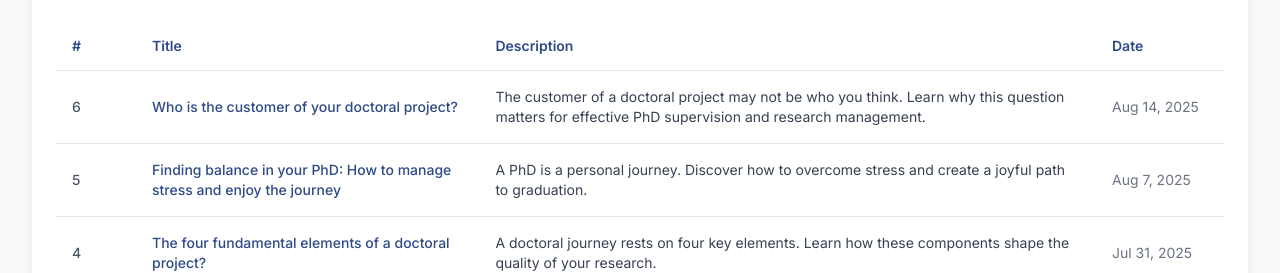
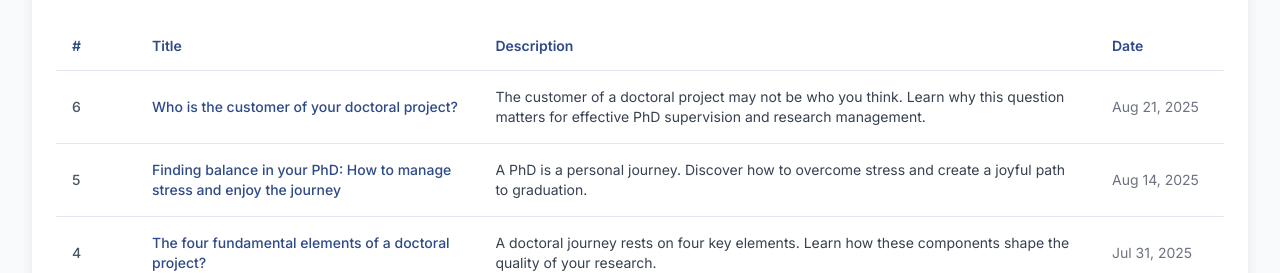
Before and after one commit to ReuvenKatz/pathway-nexus-gateway1, a React (Vite) app: page /blogs in a window 1280 px wide. Shown: the part 419-692 px from the top of the page. Built offline with nearby package versions, Linux system fonts and the light colour scheme; a web font is replaced by a local one.

Commit message:
Update blog dates

```diff
--- a/src/data/blogs.ts
+++ b/src/data/blogs.ts
@@ -11,7 +11,7 @@ export const blogs: Blog[] = [
     id: "1",
     title: "Who is the customer of your doctoral project?",
     description: "The customer of a doctoral project may not be who you think. Learn why this question matters for effective PhD supervision and research management.",
-    publishDate: "2025-08-14",
+    publishDate: "2025-08-21",
     content: `
       <div class="prose max-w-none">
         <p>In any commercial project there is a customer and there are stakeholders (if you are not familiar with these terms, please google them). Since doctoral research is a project, it goes without saying that it should have a customer.</p>
@@ -46,7 +46,7 @@ export const blogs: Blog[] = [
     id: "2",
     title: "Finding balance in your PhD: How to manage stress and enjoy the journey",
     description: "A PhD is a personal journey. Discover how to overcome stress and create a joyful path to graduation.",
-    publishDate: "2025-08-07",
+    publishDate: "2025-08-14",
     content: `
       <div class="prose max-w-none">
         <p>Candidates writing a dissertation will find themselves in some difficult and stressful situations. Often, they find themselves confronting major intellectual and organizational challenges for the first time in their lives. But a student's life is also filled with joy and beauty. Most graduate students are young, healthy and intelligent (though usually not financially well off, unfortunately). Your twenties or thirties are a time for falling in love, perhaps finding a mate or starting a family, enjoying social events and otherwise having fun. The key to a successful and happy journey through a graduate program is to keep a well-checked balance between your serious studies and your social life.</p>
```
